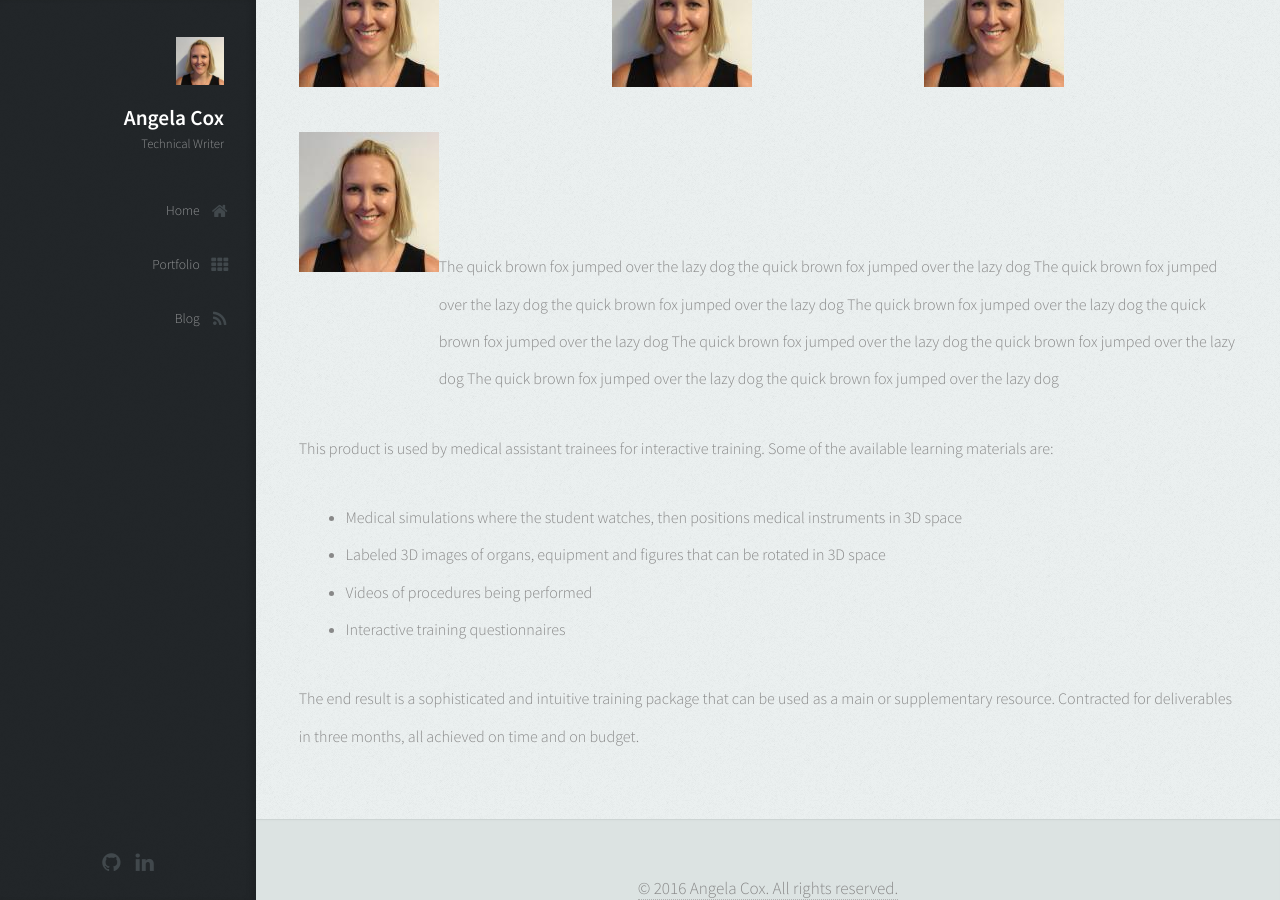
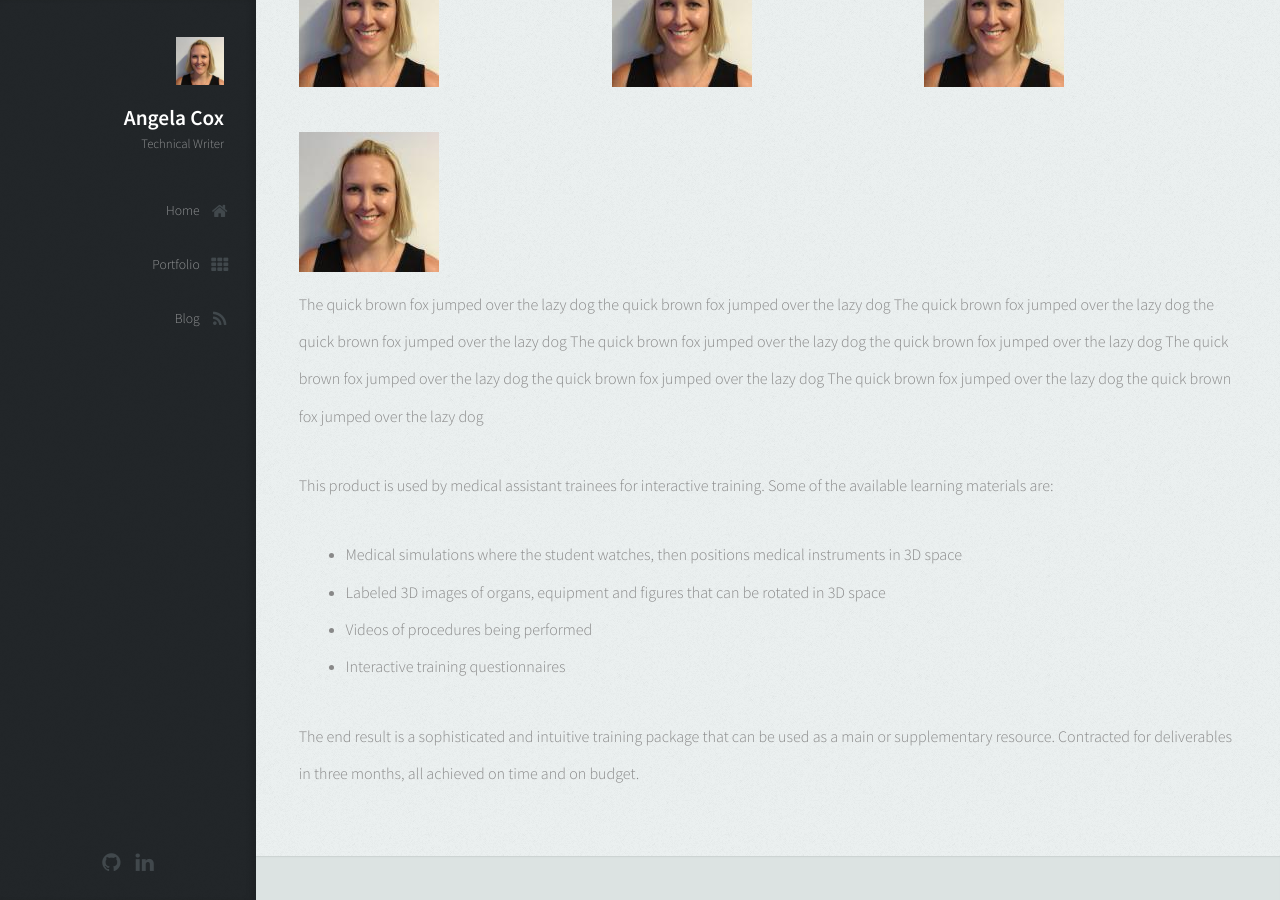
Before and after one commit to AngelaCox/UX-Portfolio, a Jekyll site: the page built from _roles/simtics.md, in a window 1280 px wide and 900 px high, scrolled down 810 px. Built offline with Jekyll 4.4.1, drawn with Linux system fonts in a browser that asks for light colours.

Commit message:
align text? Who knows

```diff
--- a/_roles/simtics.md
+++ b/_roles/simtics.md
@@ -18,7 +18,8 @@
 |![avatar picture]({{ site.url }}/images/avatar.png)|![avatar picture]({{ site.url }}/images/avatar.png)|![avatar picture]({{ site.url }}/images/avatar.png)|
 
 |:------------- |:--------------------------------------------------------:|
-|![avatar picture]({{ site.url }}/images/avatar.png)|The quick brown fox jumped over the lazy dog the quick brown fox jumped over the lazy dog The quick brown fox jumped over the lazy dog the quick brown fox jumped over the lazy dog The quick brown fox jumped over the lazy dog the quick brown fox jumped over the lazy dog The quick brown fox jumped over the lazy dog the quick brown fox jumped over the lazy dog The quick brown fox jumped over the lazy dog the quick brown fox jumped over the lazy dog|
+|![avatar picture]({{ site.url }}/images/avatar.png)||
+|The quick brown fox jumped over the lazy dog the quick brown fox jumped over the lazy dog The quick brown fox jumped over the lazy dog the quick brown fox jumped over the lazy dog The quick brown fox jumped over the lazy dog the quick brown fox jumped over the lazy dog The quick brown fox jumped over the lazy dog the quick brown fox jumped over the lazy dog The quick brown fox jumped over the lazy dog the quick brown fox jumped over the lazy dog||
 
 This product is used by medical assistant trainees for interactive training. Some of the available learning materials are:
 
```
